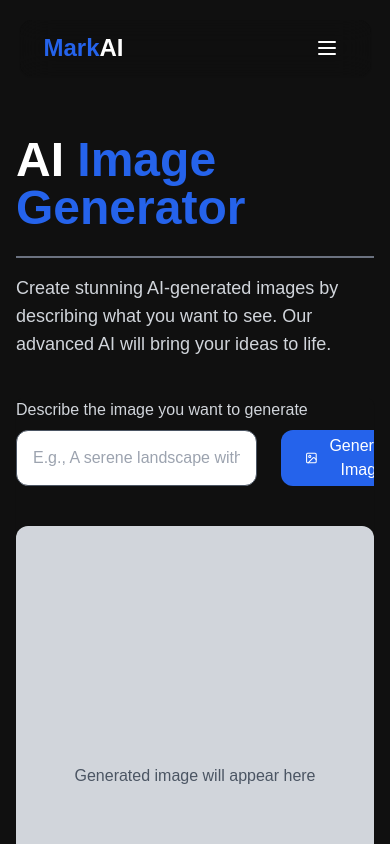
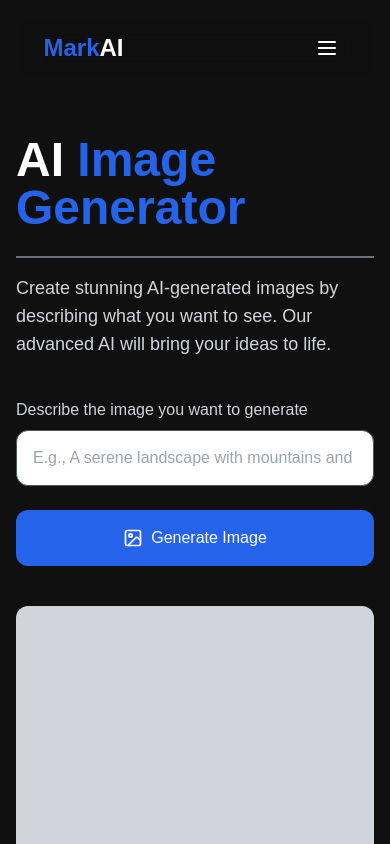
Before and after one commit to gourish-mokashi/MarkAI-NMITHacks, a React (Vite) app: page /generator in a window 390 px wide. Shown: the top 844 px of the page. Built offline with nearby package versions, Linux system fonts and the light colour scheme; a web font is replaced by a local one.

Commit message:
minor changes

```diff
--- a/src/components/GeneratorForm.tsx
+++ b/src/components/GeneratorForm.tsx
@@ -27,7 +27,7 @@
           <label htmlFor="prompt" className="w-full block text-gray-300 font-medium mb-2">
             Describe the image you want to generate
           </label>
-          <div className="flex items-stretch w-full gap-6">
+          <div className="flex md:flex-row flex-col items-stretch w-full gap-6">
             <input
               id="prompt"
               type="text"
@@ -76,7 +76,6 @@
         </div>
       </form>
 
-      {/* Image Preview Box */}
       <div className="w-full p-4 rounded-xl shadow-md bg-gray-300 flex flex-col justify-center items-center min-h-[500px]">
         {generatedImage ? (
           <>
```
